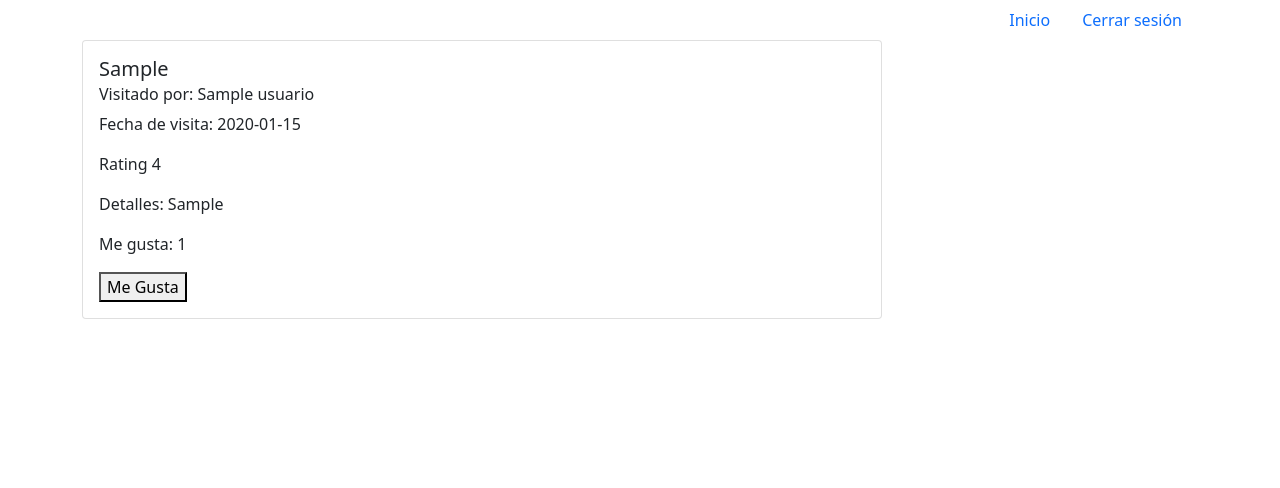
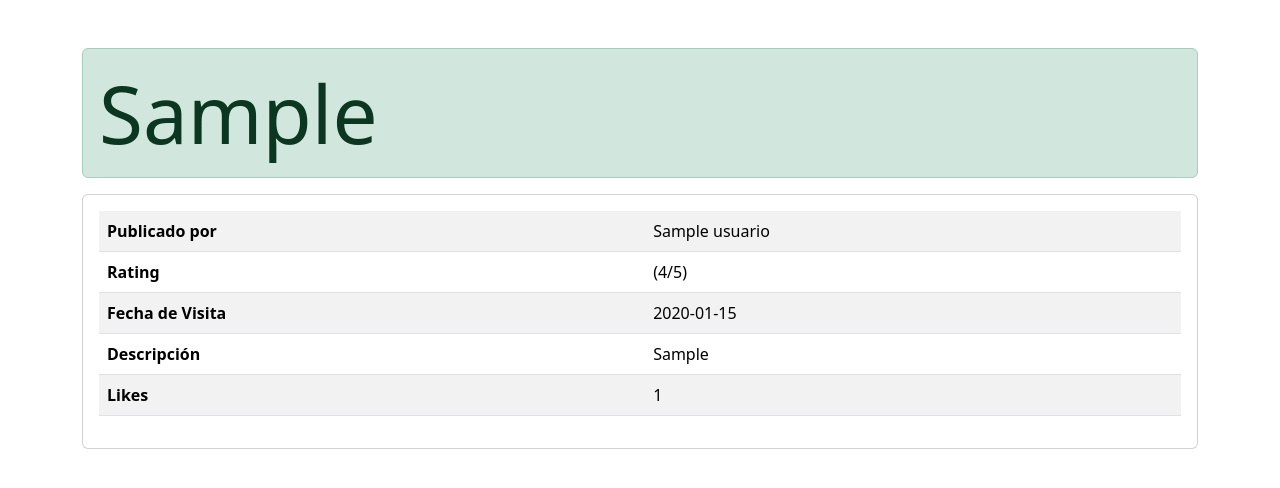
Before and after one commit to IamWaxiiano/parque_aventura, a Flask app: page /ver/1 in a window 1280 px wide. Shown: the top 488 px of the page. Run offline with Flask 3, Linux system fonts and the light colour scheme; the visitor is signed in with stand-in values (Sample User, id 1); tables that the repository leaves empty hold one stand-in row (values such as "Sample post").

Commit message:
trabajo finalizado (mas o menos)

```diff
--- a/flask_app/controllers/visitas.py
+++ b/flask_app/controllers/visitas.py
@@ -8,7 +8,10 @@ from flask import Blueprint
 visitas_bp = Blueprint("visitas", __name__)
 
 def ordenar(e):
-    return e["rating"]
+    try:
+        return int(e["rating"])
+    except Exception:
+        return 0
 
 @visitas_bp.route("/dashboard")
 def dashboard():
@@ -16,14 +19,16 @@ def dashboard():
         flash("Debes iniciar sesión primero")
         return redirect("/")
     else:
-        listado=Visita.get_all()
-        listado.sort(key=ordenar, reverse=True)
-        usuario_v=[]
-        for visita in listado:
-            if visita["usuarios_id"]==session["id"]:
-                listado.remove(visita)
-                usuario_v.append(visita)
-        return render_template('visitas.html',visitas=listado, usuario_v=usuario_v)
+        listado = Visita.get_all()
+
+
+        session_id = int(session.get("id"))
+        usuario_v = [v for v in listado if session_id is not None and int(v.get("usuarios_id")) == session_id]
+        otras_visitas = [v for v in listado if not (session_id is not None and int(v.get("usuarios_id")) == session_id)]
+
+        otras_visitas.sort(key=ordenar, reverse=True)
+        usuario_v.sort(key=ordenar, reverse=True)
+        return render_template('visitas.html', visitas=otras_visitas, usuario_v=usuario_v)
 
 @visitas_bp.route("/nueva")
 def nueva():
@@ -55,8 +60,8 @@ def ver(id):
         visita= Visita.get_one(id)
         visita[0]["nombre_usuario"]=Usuario.get_name(visita[0])
         likes=Like.get_all_visita(visita[0]["id"])
-
-        return render_template("ver.html", visita=visita[0], cant_likes=len(likes))
+        print(likes)
+        return render_template("ver.html", visita=visita[0], likes=likes, session_id=session.get("id"))
 
 @visitas_bp.route("/editar/<int:id>")
 def editar(id):
--- a/flask_app/models/like.py
+++ b/flask_app/models/like.py
@@ -13,7 +13,7 @@ class Like:
 
     @classmethod
     def get_all_visita(cls, id):
-        query= "SELECT * from visitas WHERE id=%(visitas_id)s"
+        query= "SELECT * from likes WHERE visitas_id=%(visitas_id)s"
         data={"visitas_id": id}
         likes_en_bd=Conexion('parque_db').query_db(query, data)
         likes=[]
--- a/flask_app/models/visita.py
+++ b/flask_app/models/visita.py
@@ -16,12 +16,13 @@ class Visita:
 
     @classmethod
     def get_all(cls):
-        query= "SELECT * from visitas"
-        visitas_en_bd=Conexion('parque_db').query_db(query)
-        visitas=[]
-        for visita in visitas_en_bd:
-            visitas.append(visita)
-        return visitas
+        query = """
+            SELECT v.*, u.nombre AS nombre_usuario, u.apellido AS apellido_usuario
+            FROM visitas v
+            LEFT JOIN usuarios u ON v.usuarios_id = u.id;
+        """
+        visitas_en_bd = Conexion('parque_db').query_db(query)
+        return visitas_en_bd
 
     @classmethod
     def get_one(cls, id):
--- a/flask_app/templates/ver.html
+++ b/flask_app/templates/ver.html
@@ -3,49 +3,53 @@
 
 <head>
     <meta charset="UTF-8">
+    <meta http-equiv="X-UA-Compatible" content="IE=edge">
     <meta name="viewport" content="width=device-width, initial-scale=1.0">
-    <title>Document</title>
+    <link href="https://cdn.jsdelivr.net/npm/bootstrap@5.3.2/dist/css/bootstrap.min.css" rel="stylesheet"
+        integrity="sha384-T3c6CoIi6uLrA9TneNEoa7RxnatzjcDSCmG1MXxSR1GAsXEV/Dwwykc2MPK8M2HN" crossorigin="anonymous">
     <link rel="stylesheet" href="https://cdn.jsdelivr.net/npm/bootstrap-icons@1.13.1/font/bootstrap-icons.min.css">
-    <link href="https://cdn.jsdelivr.net/npm/bootstrap@5.0.2/dist/css/bootstrap.min.css" rel="stylesheet"
-        integrity="sha384-EVSTQN3/azprG1Anm3QDgpJLIm9Nao0Yz1ztcQTwFspd3yD65VohhpuuCOmLASjC" crossorigin="anonymous">
+    <title>Ver Visita</title>
 </head>
 
 <body>
-    <div class="container">
-        <div class="row">
-            <div class="col-12">
-                <ul class="nav justify-content-end">
-                    <li class="nav-item">
-                        <a href="/dashboard" class="nav-link">Inicio</a>
-                    </li>
-                    <li class="nav-item">
-                        <a href="/logout" class="nav-link">Cerrar sesión</a>
-                    </li>
-                </ul>
-                <div class="card" style="width: 50rem;">
-                    <div class="card-body">
-                        <h5 class="card-title">{{visita.parque}}</h5>
-                        <h6 class="card-subtitle mb-2 text-body-secondary">Visitado por: {{visita.nombre_usuario}}</h6>
-                        <p class="card-text">Fecha de visita: {{visita.fecha_visita}}</p>
-                        <p class="card-text">Rating {{visita.rating}}</p>
-                        <p class="card-text">Detalles: {{visita.detalles}}</p>
-                        <p class="card-text">Me gusta: {%if cant_likes%}
-                            {{cant_likes}}
-                            {%else %}
-                            0
-                            {%endif%}
-                        </p>
-                        <form action="/like" method="post">
-                            <input type="hidden" value="{{visita.id}}" name="visitas_id">
-                            <input type="hidden" value="{{visita.usuarios_id}}" name="usuarios_id">
-                            <button>Me Gusta</button>
-                        </form>
 
-                    </div>
-                </div>
+    <div class="container mt-5">
+        <div class="alert alert-success display-1">{{visita.parque}}</div>
+        <div class="card mb-4">
+            <div class="card-body">
+                <table class="table table-striped">
+                    <tr>
+                        <td class="fw-bold">Publicado por</td>
+                        <td>{{visita.nombre_usuario}}</td>
+                    </tr>
+                    <td class="fw-bold">Rating</td>
+                    <td>
+                        ({{visita.rating}}/5)
+                    </td>
+                    </tr>
+                    <tr>
+                        <td class="fw-bold">Fecha de Visita</td>
+                        <td>{{visita.fecha_visita}}</td>
+                    </tr>
+                    <tr>
+                        <td class="fw-bold">Descripción</td>
+                        <td>{{visita.detalles}}</td>
+                    </tr>
+                    <tr>
+                        <td class="fw-bold">Likes</td>
+                        <td>{{likes|length}}
+                            {% if session_id in likes|map(attribute="usuarios_id")|list %}
+
+                            {% else %}
+                                <a href="/like-post/{{visita.id}}" class="btn btn-success rounded-circle"><i
+                                    class="bi bi-hand-thumbs-up"></i></a>
+                            {% endif %}
+
+                        </td>
+                    </tr>
+                    <tr>
+                </table>
             </div>
-
-
         </div>
 </body>
 
```
Also changed, not shown: flask_app/controllers/likes.py (+12 -8 lines).
